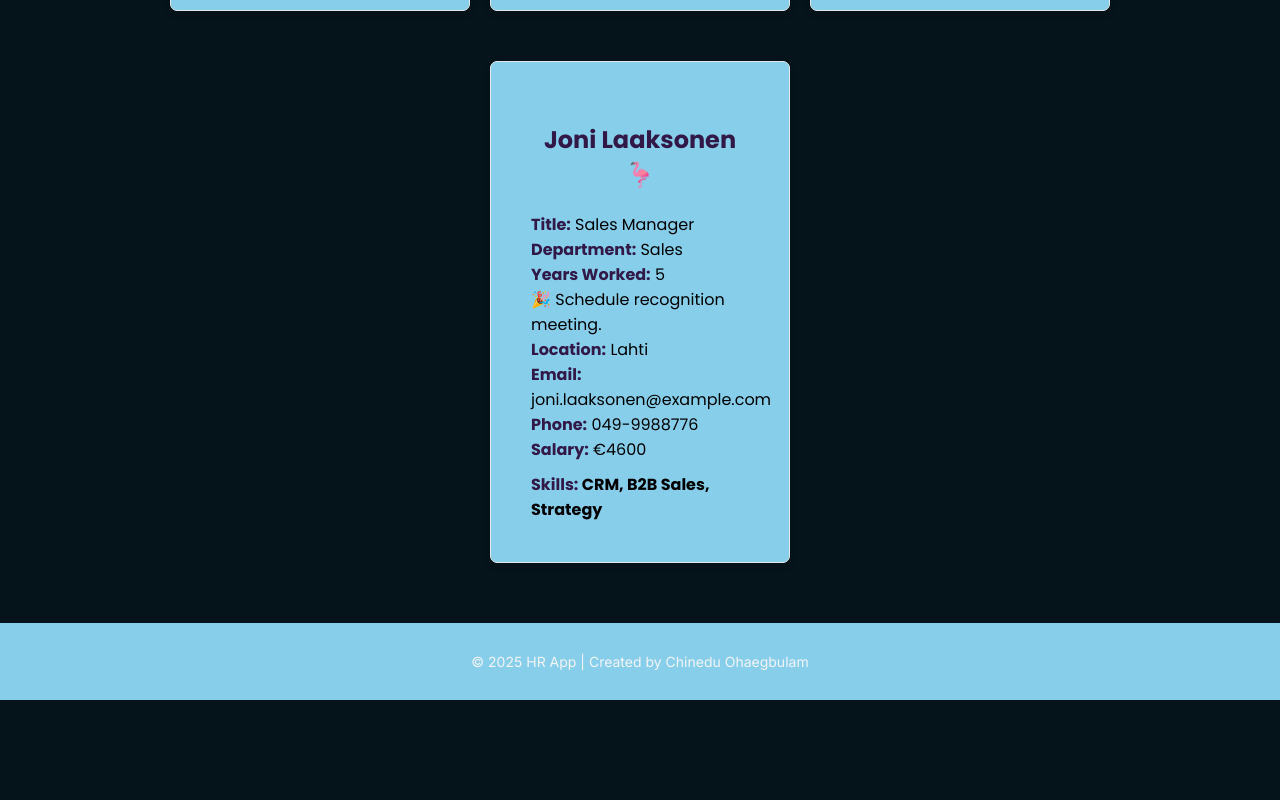
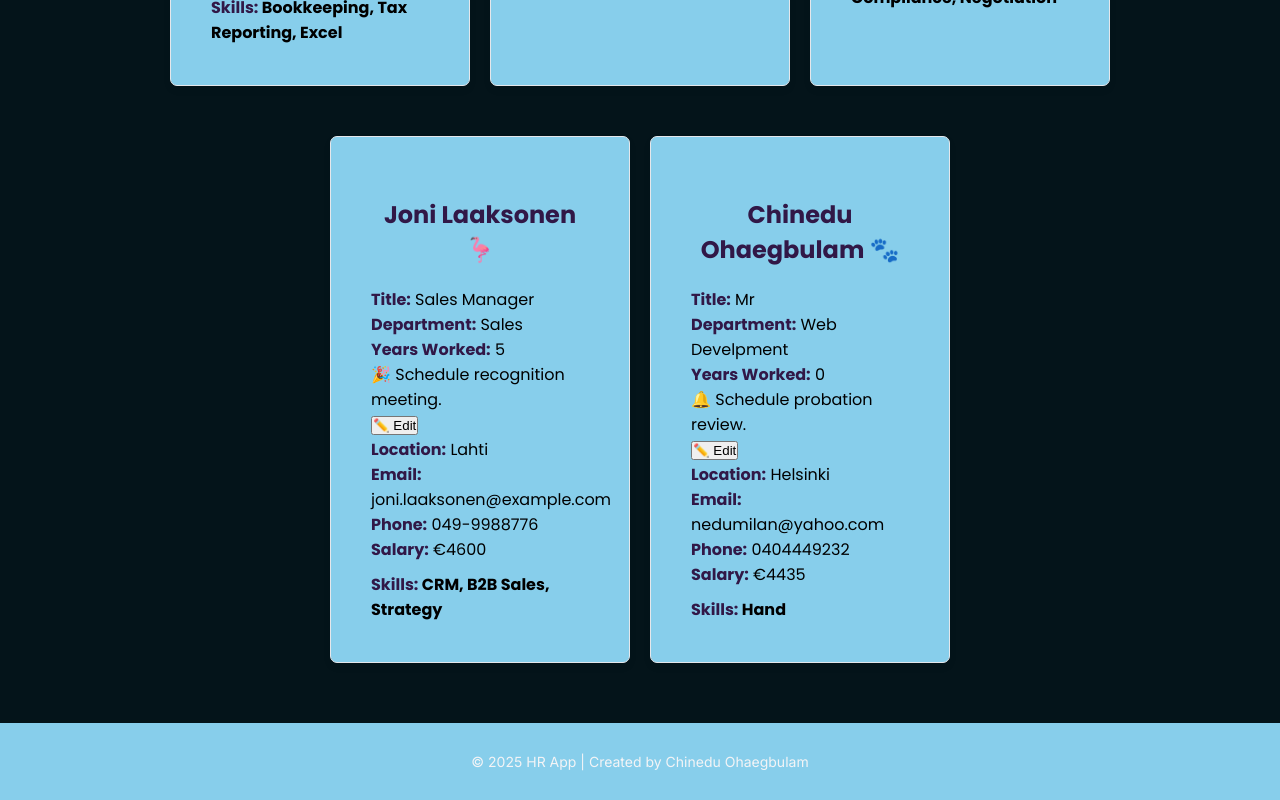
Before and after one commit to Chinedubc10/hr-app-frontend, a React app: page / in a window 1280 px wide. Shown: the part 1732-2532 px from the top of the page. Before the commit the page ends 2432 px from the top, so only its background shows below. Built offline with nearby package versions, Linux system fonts and the light colour scheme; data requests are answered from the project's data file; the HTML template or start-up script is replaced by a standard one; a web font is replaced by a local one.

Commit message:
hrApp step-5

```diff
--- a/db.json
+++ b/db.json
@@ -1,7 +1,7 @@
 {
   "employees": [
     {
-        "id": 1,
+      "id": "1",
       "name": "Helmi Korpi",
       "title": "HR Manager",
       "salary": 4200,
@@ -9,12 +9,16 @@
       "email": "helmi.korpi@example.com",
       "animal": "Panther",
       "startDate": "2018-04-01",
-        "location": "Helsinki",
+      "location": "Helsink",
       "department": "Human Resources",
-        "skills": ["Recruiting", "Communication", "Employee Relations"]
+      "skills": [
+        "Recruiting",
+        "Communication",
+        "Employee Relations"
+      ]
     },
     {
-        "id": 2,
+      "id": "2",
       "name": "Eero Vainio",
       "title": "Software Developer",
       "salary": 5200,
@@ -24,10 +28,14 @@
       "startDate": "2019-08-15",
       "location": "Espoo",
       "department": "IT",
-        "skills": ["JavaScript", "React", "Node.js"]
+      "skills": [
+        "JavaScript",
+        "React",
+        "Node.js"
+      ]
     },
     {
-        "id": 3,
+      "id": "3",
       "name": "Sanni Miettinen",
       "title": "Marketing Specialist",
       "salary": 3900,
@@ -37,10 +45,14 @@
       "startDate": "2020-02-10",
       "location": "Tampere",
       "department": "Marketing",
-        "skills": ["SEO", "Content Creation", "Analytics"]
+      "skills": [
+        "SEO",
+        "Content Creation",
+        "Analytics"
+      ]
     },
     {
-        "id": 4,
+      "id": "4",
       "name": "Jarmo Lehtinen",
       "title": "Project Manager",
       "salary": 4700,
@@ -50,10 +62,14 @@
       "startDate": "2017-06-20",
       "location": "Vantaa",
       "department": "Operations",
-        "skills": ["Leadership", "Budgeting", "Scheduling"]
+      "skills": [
+        "Leadership",
+        "Budgeting",
+        "Scheduling"
+      ]
     },
     {
-        "id": 5,
+      "id": "5",
       "name": "Aada Mäkelä",
       "title": "UI/UX Designer",
       "salary": 4400,
@@ -63,10 +79,14 @@
       "startDate": "2021-01-05",
       "location": "Helsinki",
       "department": "Design",
-        "skills": ["Figma", "User Research", "Prototyping"]
+      "skills": [
+        "Figma",
+        "User Research",
+        "Prototyping"
+      ]
     },
     {
-        "id": 6,
+      "id": "6",
       "name": "Veikko Kettunen",
       "title": "Cyber Security Analyst",
       "salary": 5800,
@@ -76,10 +96,14 @@
       "startDate": "2016-11-11",
       "location": "Oulu",
       "department": "IT Security",
-        "skills": ["Network Security", "Penetration Testing", "Risk Analysis"]
+      "skills": [
+        "Network Security",
+        "Penetration Testing",
+        "Risk Analysis"
+      ]
     },
     {
-        "id": 7,
+      "id": "7",
       "name": "Laura Peltonen",
       "title": "Accountant",
       "salary": 4000,
@@ -89,10 +113,14 @@
       "startDate": "2015-03-03",
       "location": "Turku",
       "department": "Finance",
-        "skills": ["Bookkeeping", "Tax Reporting", "Excel"]
+      "skills": [
+        "Bookkeeping",
+        "Tax Reporting",
+        "Excel"
+      ]
     },
     {
-        "id": 8,
+      "id": "8",
       "name": "Antti Salmi",
       "title": "Data Analyst",
       "salary": 4900,
@@ -102,10 +130,14 @@
       "startDate": "2022-09-01",
       "location": "Jyväskylä",
       "department": "Business Intelligence",
-        "skills": ["SQL", "Power BI", "Python"]
+      "skills": [
+        "SQL",
+        "Power BI",
+        "Python"
+      ]
     },
     {
-        "id": 9,
+      "id": "9",
       "name": "Essi Niemelä",
       "title": "Legal Advisor",
       "salary": 6100,
@@ -115,10 +147,14 @@
       "startDate": "2014-10-23",
       "location": "Helsinki",
       "department": "Legal",
-        "skills": ["Contract Law", "Compliance", "Negotiation"]
+      "skills": [
+        "Contract Law",
+        "Compliance",
+        "Negotiation"
+      ]
     },
     {
-        "id": 10,
+      "id": "10",
       "name": "Joni Laaksonen",
       "title": "Sales Manager",
       "salary": 4600,
@@ -128,7 +164,26 @@
       "startDate": "2019-05-30",
       "location": "Lahti",
       "department": "Sales",
-        "skills": ["CRM", "B2B Sales", "Strategy"]
+      "skills": [
+        "CRM",
+        "B2B Sales",
+        "Strategy"
+      ]
+    },
+    {
+      "id": "1747741143987",
+      "name": "Chinedu Ohaegbulam",
+      "title": "Mr",
+      "salary": 4435,
+      "phone": "0404449232",
+      "email": "nedumilan@yahoo.com",
+      "animal": "Elephant",
+      "startDate": "2025-05-14",
+      "location": "Helsinki",
+      "department": "Web Develpment",
+      "skills": [
+        "Hand"
+      ]
     }
   ]
 }
--- a/src/AddEmployee.jsx
+++ b/src/AddEmployee.jsx
@@ -1,305 +1,99 @@
 import React, { useState } from 'react';
-
 import axios from 'axios';
-
+import { useNavigate } from 'react-router-dom';
 import './styles/AddEmployee.css';
 
 const AddEmployee = ({ onAddEmployee }) => {
+  const navigate = useNavigate();
 
-    const [formData, setFormData] = useState({
 
+  const initialFormState = {
     name: '',
-
     title: '',
-
     salary: '',
-
     phone: '',
-
     email: '',
-
     animal: '',
-
     startDate: '',
-
     location: '',
-
     department: '',
-
     skills: '',
-
-    });
-
-    const handleChange = (e) => {
-
-        const { name, value } = e.target;
-
-        setFormData({
-
-            ...formData,
-
-            [name]: value,
-
-        });
-
   };
 
-    const handleSubmit = async (e) => {
+  const [formData, setFormData] = useState(initialFormState);
 
+
+  const handleInputChange = (e) => {
+    const { name, value } = e.target;
+    setFormData((prevData) => ({
+      ...prevData,
+      [name]: value,
+    }));
+  };
+
+  const handleFormSubmit = async (e) => {
     e.preventDefault();
 
-        const skillsArray = formData.skills.split(',').map((skill) => skill.trim());
+    const skillsList = formData.skills
+      .split(',')
+      .map((skill) => skill.trim())
+      .filter((skill) => skill);
 
     const newEmployee = {
-
       ...formData,
-
-            skills: skillsArray,
-
+      id: Date.now(),
       salary: parseFloat(formData.salary),
-
-            startDate: formData.startDate,
-
-            id: Date.now(),
-
+      skills: skillsList,
     };
 
     try {
+      await axios.post('http://localhost:3001/employees', newEmployee);
+      onAddEmployee(newEmployee);
+      setFormData(initialFormState);
+      navigate('/');
+    } catch (error) {
+      console.error('Error adding employee:', error);
+      alert('❌ Failed to add employee. Please try again.');
+    }
+  };
 
-            await axios.post('http://localhost:3001/employees', newEmployee);
 
-            onAddEmployee(newEmployee);
-
-            alert('Employee added successfully!');
-
-            setFormData({
-
-                name: '',
-
-                title: '',
-
-                salary: '',
-
-                phone: '',
-
-                email: '',
-
-                animal: '',
-
-                startDate: '',
-
-                location: '',
-
-                department: '',
-
-                skills: '',
-
-            });
-
-        } catch (error) {
-
-            console.error('Error adding employee:', error);
-
-            alert('There was an error adding the employee.');
-
-        }
-
-    };
+  const formFields = [
+    { label: 'Name', name: 'name', type: 'text' },
+    { label: 'Title', name: 'title', type: 'text' },
+    { label: 'Salary (€)', name: 'salary', type: 'number' },
+    { label: 'Phone', name: 'phone', type: 'text' },
+    { label: 'Email', name: 'email', type: 'email' },
+    { label: 'Favorite Animal', name: 'animal', type: 'text' },
+    { label: 'Start Date', name: 'startDate', type: 'date' },
+    { label: 'Location', name: 'location', type: 'text' },
+    { label: 'Department', name: 'department', type: 'text' },
+    { label: 'Skills (comma-separated)', name: 'skills', type: 'text' },
+  ];
 
   return (
     <div className="form-wrapper">
       <h2 className="form-title">Add New Employee</h2>
-<form className="employee-form" onSubmit={handleSubmit}>
-<div className="form-group">
-<label htmlFor="name">Name:</label>
+      <form className="employee-form" onSubmit={handleFormSubmit}>
+        {formFields.map(({ label, name, type }) => (
+          <div className="form-group" key={name}>
+            <label htmlFor={name}>{label}:</label>
             <input
-
-                        type="text"
-
-                        id="name"
-
-                        name="name"
-
-                        value={formData.name}
-
-                        onChange={handleChange}
-
+              type={type}
+              id={name}
+              name={name}
+              value={formData[name]}
+              onChange={handleInputChange}
               required
-
             />
           </div>
-<div className="form-group">
-<label htmlFor="title">Title:</label>
-<input
-
-                        type="text"
-
-                        id="title"
-
-                        name="title"
-
-                        value={formData.title}
-
-                        onChange={handleChange}
-
-                        required
-
-                    />
-</div>
-<div className="form-group">
-<label htmlFor="salary">Salary:</label>
-<input
-
-                        type="number"
-
-                        id="salary"
-
-                        name="salary"
-
-                        value={formData.salary}
-
-                        onChange={handleChange}
-
-                        required
-
-                    />
-</div>
-<div className="form-group">
-<label htmlFor="phone">Phone:</label>
-<input
-
-                        type="text"
-
-                        id="phone"
-
-                        name="phone"
-
-                        value={formData.phone}
-
-                        onChange={handleChange}
-
-                        required
-
-                    />
-</div>
-<div className="form-group">
-<label htmlFor="email">Email:</label>
-<input
-
-                        type="email"
-
-                        id="email"
-
-                        name="email"
-
-                        value={formData.email}
-
-                        onChange={handleChange}
-
-                        required
-
-                    />
-</div>
-<div className="form-group">
-<label htmlFor="animal">Animal:</label>
-<input
-
-                        type="text"
-
-                        id="animal"
-
-                        name="animal"
-
-                        value={formData.animal}
-
-                        onChange={handleChange}
-
-                        required
-
-                    />
-</div>
-<div className="form-group">
-<label htmlFor="startDate">Start Date:</label>
-<input
-
-                        type="date"
-
-                        id="startDate"
-
-                        name="startDate"
-
-                        value={formData.startDate}
-
-                        onChange={handleChange}
-
-                        required
-
-                    />
-</div>
-<div className="form-group">
-<label htmlFor="location">Location:</label>
-<input
-
-                        type="text"
-
-                        id="location"
-
-                        name="location"
-
-                        value={formData.location}
-
-                        onChange={handleChange}
-
-                        required
-
-                    />
-</div>
-<div className="form-group">
-<label htmlFor="department">Department:</label>
-<input
-
-                        type="text"
-
-                        id="department"
-
-                        name="department"
-
-                        value={formData.department}
-
-                        onChange={handleChange}
-
-                        required
-
-                    />
-</div>
-<div className="form-group">
-<label htmlFor="skills">Skills (comma separated):</label>
-<input
-
-                        type="text"
-
-                        id="skills"
-
-                        name="skills"
-
-                        value={formData.skills}
-
-                        onChange={handleChange}
-
-                        required
-
-                    />
-</div>
-
+        ))}
         <button type="submit" className="submit-btn">
-
-                    Add Employee
+          ➕ Add Employee
         </button>
       </form>
     </div>
-
   );
-
 };
 
 export default AddEmployee;
--- a/src/App.jsx
+++ b/src/App.jsx
@@ -1,31 +1,59 @@
 import { useState, useEffect } from 'react';
+import { BrowserRouter as Router, Routes, Route } from 'react-router-dom';
 import axios from 'axios';
-import PersonList from './PersonList';
+
+
 import Header from './Header';
 import Footer from './Footer';
+import PersonList from './PersonList';
 import AddEmployee from './AddEmployee';
-import { BrowserRouter as Router, Routes, Route } from 'react-router-dom';
-import './styles/App.css';
 import About from './About';
 
+import './styles/App.css';
+
 const App = () => {
-  const [employees, setEmployees] = useState([]);
+  const [employeeList, setEmployeeList] = useState([]);
 
   useEffect(() => {
-    axios.get('http://localhost:3001/employees')
-      .then(res => setEmployees(res.data))
-      .catch(err => console.error("Fetch error:", err));
+    const fetchEmployees = async () => {
+      try {
+        const res = await axios.get('http://localhost:3001/employees');
+        setEmployeeList(res.data);
+      } catch (err) {
+        console.error('❌ Error fetching employees:', err);
+      }
+    };
+
+    fetchEmployees();
   }, []);
 
   return (
     <Router>
       <Header />
+
+      <main>
         <Routes>
-<Route path="/" element={<PersonList employees={employees} />} />
-<Route path="/about" element={<About />} />
-<Route path="/add" element={<AddEmployee onAddEmployee={setEmployees} />} />
-        {/* Add About page etc. here */}
+
+          <Route
+            path="/"
+            element={<PersonList employees={employeeList} />}
+          />
+
+          <Route
+            path="/about"
+            element={<About />}
+          />
+          <Route
+            path="/add"
+            element={
+              <AddEmployee
+                onAddEmployee={setEmployeeList}
+              />
+            }
+          />
         </Routes>
+      </main>
+
       <Footer />
     </Router>
   );
--- a/src/PersonCard.jsx
+++ b/src/PersonCard.jsx
@@ -1,7 +1,8 @@
-import { useMemo } from 'react';
+import { useState } from 'react';
+import axios from 'axios';
 
 const getAnimalEmoji = (animal) => {
-  const emojiMap = {
+  const emojis = {
     Panther: '🐆',
     Koala: '🐨',
     Parrot: '🦜',
@@ -11,53 +12,160 @@ const getAnimalEmoji = (animal) => {
     Tortoise: '🐢',
     Flamingo: '🦩',
     Meerkat: '🦫',
-    Llama: '🦙',
+    Llama: '🦙'
   };
-  return emojiMap[animal] || '🐾';
+  return emojis[animal] || '🐾';
 };
 
-const calculateYears = (startDate) => {
+const calculateYearsWorked = (startDate) => {
   const start = new Date(startDate);
   const today = new Date();
 
   let years = today.getFullYear() - start.getFullYear();
-  const isAnniversaryPassed =
+  const hasAnniversaryPassed =
     today.getMonth() > start.getMonth() ||
     (today.getMonth() === start.getMonth() && today.getDate() >= start.getDate());
 
-  if (!isAnniversaryPassed) years -= 1;
-  return years;
+  return hasAnniversaryPassed ? years : years - 1;
 };
 
-const PersonCard = ({ employee }) => {
-  const yearsAtCompany = useMemo(() => calculateYears(employee.startDate), [employee.startDate]);
-  const monthsSinceStart = useMemo(() => {
-    const difference = new Date() - new Date(employee.startDate);
-    return difference / (1000 * 60 * 60 * 24 * 30.44);
-  }, [employee.startDate]);
+const PersonCard = ({ employee, onUpdate }) => {
+  const [isEditing, setIsEditing] = useState(false);
+  const [statusMessage, setStatusMessage] = useState('');
 
-  let notification = null;
-  if (yearsAtCompany > 0 && yearsAtCompany % 5 === 0) {
-    notification = <p>🎉 Schedule recognition meeting.</p>;
-  } else if (monthsSinceStart < 6) {
-    notification = <p>🔔 Schedule probation review.</p>;
+  const [formData, setFormData] = useState({
+    salary: employee.salary,
+    location: employee.location,
+    department: employee.department,
+    skills: employee.skills.join(', ')
+  });
+
+  const yearsWorked = calculateYearsWorked(employee.startDate);
+  const monthsSinceStart = (new Date() - new Date(employee.startDate)) / (1000 * 60 * 60 * 24 * 30.44);
+
+  const reminderMessage =
+    yearsWorked > 0 && yearsWorked % 5 === 0 ? (
+      <p>🎉 Schedule recognition meeting.</p>
+    ) : monthsSinceStart < 6 ? (
+      <p>🔔 Schedule probation review.</p>
+    ) : null;
+
+  const handleInputChange = (e) => {
+    const { name, value } = e.target;
+    setFormData((prev) => ({ ...prev, [name]: value }));
+  };
+
+  const showTemporaryMessage = (message) => {
+    setStatusMessage(message);
+    setTimeout(() => setStatusMessage(''), 3000);
+  };
+
+  const handleSave = async () => {
+    const updatedEmployee = {
+      salary: Number(formData.salary),
+      location: formData.location,
+      department: formData.department,
+      skills: formData.skills.split(',').map((skill) => skill.trim())
+    };
+
+    try {
+      const response = await axios.patch(`http://localhost:3001/employees/${employee.id}`, updatedEmployee);
+      onUpdate(response.data);
+      setIsEditing(false);
+      showTemporaryMessage('Changes saved!');
+    } catch (err) {
+      console.error('Error saving changes:', err);
     }
+  };
+
+  const handleCancel = () => {
+    setFormData({
+      salary: employee.salary,
+      location: employee.location,
+      department: employee.department,
+      skills: employee.skills.join(', ')
+    });
+  };
 
   return (
     <div className="card">
       <h2 className="name">
         {employee.name} {getAnimalEmoji(employee.animal)}
       </h2>
+
       <div className="card-para">
         <p><strong>Title:</strong> {employee.title}</p>
         <p><strong>Department:</strong> {employee.department}</p>
-        <p><strong>Years Worked:</strong> {yearsAtCompany}</p>
-        {notification}
+        <p><strong>Years Worked:</strong> {yearsWorked}</p>
+
+        {reminderMessage}
+
+        <div className="button-row">
+          <button
+            className="edit-btn"
+            onClick={() => setIsEditing(true)}
+          >
+            ✏️ Edit
+          </button>
+        </div>
+
+        {!isEditing ? (
+          <>
             <p><strong>Location:</strong> {employee.location}</p>
             <p><strong>Email:</strong> {employee.email}</p>
             <p><strong>Phone:</strong> {employee.phone}</p>
             <p><strong>Salary:</strong> €{employee.salary}</p>
             <p><strong>Skills:</strong> {employee.skills.join(', ')}</p>
+          </>
+        ) : (
+          <div className="edit-form">
+            <label>Salary:</label>
+            <input
+              type="number"
+              name="salary"
+              value={formData.salary}
+              onChange={handleInputChange}
+            />
+
+            <label>Location:</label>
+            <input
+              name="location"
+              value={formData.location}
+              onChange={handleInputChange}
+            />
+
+            <label>Department:</label>
+            <input
+              name="department"
+              value={formData.department}
+              onChange={handleInputChange}
+            />
+
+            <label>Skills (comma-separated):</label>
+            <input
+              name="skills"
+              value={formData.skills}
+              onChange={handleInputChange}
+            />
+
+            <div className="edit-buttons">
+              <button className="save-btn" onClick={handleSave}>✅ Save</button>
+              <button className="cancel-btn" onClick={handleCancel}>❌ Cancel</button>
+            </div>
+          </div>
+        )}
+
+        {statusMessage && (
+          <p
+            style={{
+              color: statusMessage.includes('✅') ? 'green' : 'red',
+              fontWeight: 'bold',
+              marginTop: '10px'
+            }}
+          >
+            {statusMessage}
+          </p>
+        )}
       </div>
     </div>
   );
--- a/src/PersonList.jsx
+++ b/src/PersonList.jsx
@@ -2,33 +2,48 @@ import { useState, useEffect } from 'react';
 import axios from 'axios';
 import PersonCard from './PersonCard';
 
-const EmployeeDirectory = () => {
-  const [staffList, setStaffList] = useState([]);
+const PersonList = () => {
+    const [employees, setEmployees] = useState([]);
+
 
     useEffect(() => {
-    const loadStaff = async () => {
+        const fetchEmployees = async () => {
             try {
-        const { data } = await axios.get('http://localhost:3001/employees');
-        setStaffList(data);
-      } catch (err) {
-        console.error('Could not retrieve employee data:', err);
+                const response = await axios.get('http://localhost:3001/employees');
+                setEmployees(response.data);
+            } catch (error) {
+                console.error('Error fetching employees:', error);
             }
         };
 
-    loadStaff();
+        fetchEmployees();
     }, []);
 
-  const addEmployeeToList = (employee) => {
-    setStaffList((currentList) => [...currentList, employee]);
+
+    const handleAddEmployee = (newEmployee) => {
+        setEmployees((prevEmployees) => [...prevEmployees, newEmployee]);
+    };
+
+
+    const handleUpdateEmployee = (updatedEmployee) => {
+        setEmployees((prevEmployees) =>
+            prevEmployees.map((emp) =>
+                emp.id === updatedEmployee.id ? updatedEmployee : emp
+            )
+        );
     };
 
     return (
 <div className="container">
-      {staffList.map((person) => (
-        <PersonCard key={person.id} employee={person} />
+            {employees.map((employee) => (
+<PersonCard
+                    key={employee.id}
+                    employee={employee}
+                    onUpdate={handleUpdateEmployee}
+                />
             ))}
 </div>
     );
 };
 
-export default EmployeeDirectory;
+export default PersonList;
```
Also changed, not shown: src/Header.jsx (+10 -4 lines). Lines whose indentation alone changed are shown as unchanged.
